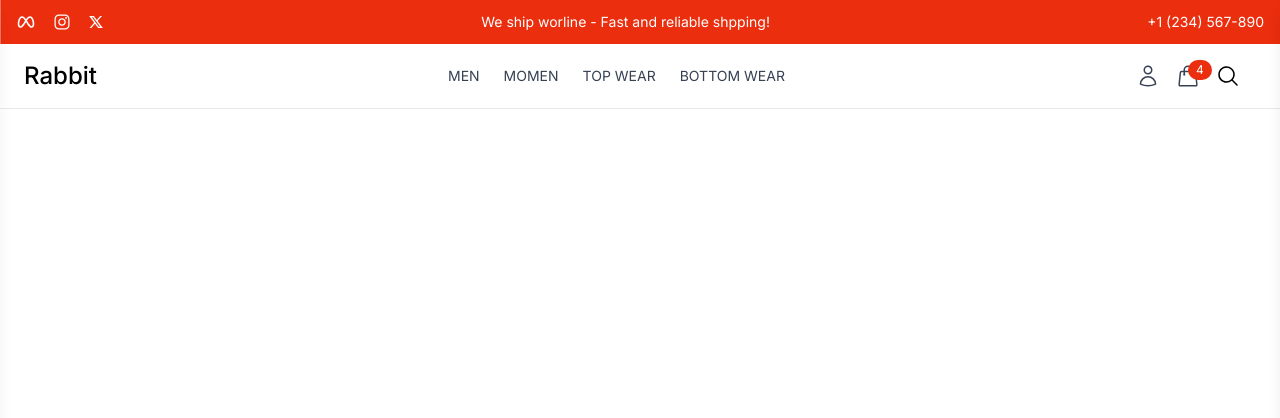
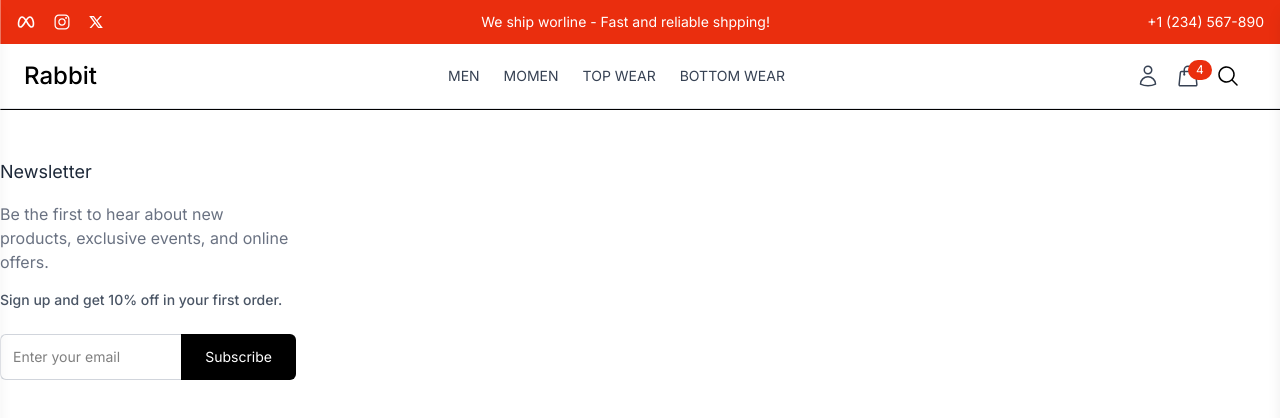
Before and after one commit to marwenkhlifi15/Clothing-E-Commerce-Platform-Frontend, a React (Vite) app: page / in a window 1280 px wide. Shown: the top 418 px of the page. Built offline with nearby package versions, Linux system fonts and the light colour scheme.

Commit message:
complete footer layout

```diff
--- /dev/null
+++ b/src/components/Common/Footer.jsx
@@ -0,0 +1,37 @@
+const Footer = () => {
+  return (
+    <footer className="border-t py-12">
+      <div className="container mx-auto grid grid-cols-1 md:grid-cols-4 gap-8 px-4 lg:px-0">
+        <div>
+          <h3 className="text-lg text-gray-800 mb-4">Newsletter</h3>
+          <p className="text-gray-500 mb-4">
+            Be the first to hear about new products, exclusive events, and
+            online offers.
+          </p>
+          <p className="font-medium text-sm text-gray-600 mb-6">
+            Sign up and get 10% off in your first order.
+          </p>
+
+          {/* Newsletter form */}
+          <form className="flex">
+            <input
+              type="email"
+              placeholder="Enter your email"
+              className="p-3 w-full text-sm border-t border-l border-b border-gray-300 rounded-l-md focus:outline-none focus:ring-2 focus:ring-gray-500 transition-all"
+              required
+            />
+            <button
+              type="submit"
+              className="bg-black text-white px-6 py-3 text-sm rounded-r-md hover:bg-gray-800 transition-all"
+            >
+              Subscribe
+            </button>
+          </form>
+        </div>
+        {/* Shop links */}
+      </div>
+    </footer>
+  );
+};
+
+export default Footer;
--- a/src/components/Layout/UserLayout.jsx
+++ b/src/components/Layout/UserLayout.jsx
@@ -1,4 +1,5 @@
 import Header from '../common/Header';
+import Footer from '../Common/Footer';
 
 const UserLayout = () => {
   return (
@@ -7,6 +8,7 @@
       <Header />
       {/* Main content */}
       {/* Footer */}
+      <Footer />
     </>
   );
 };
```
